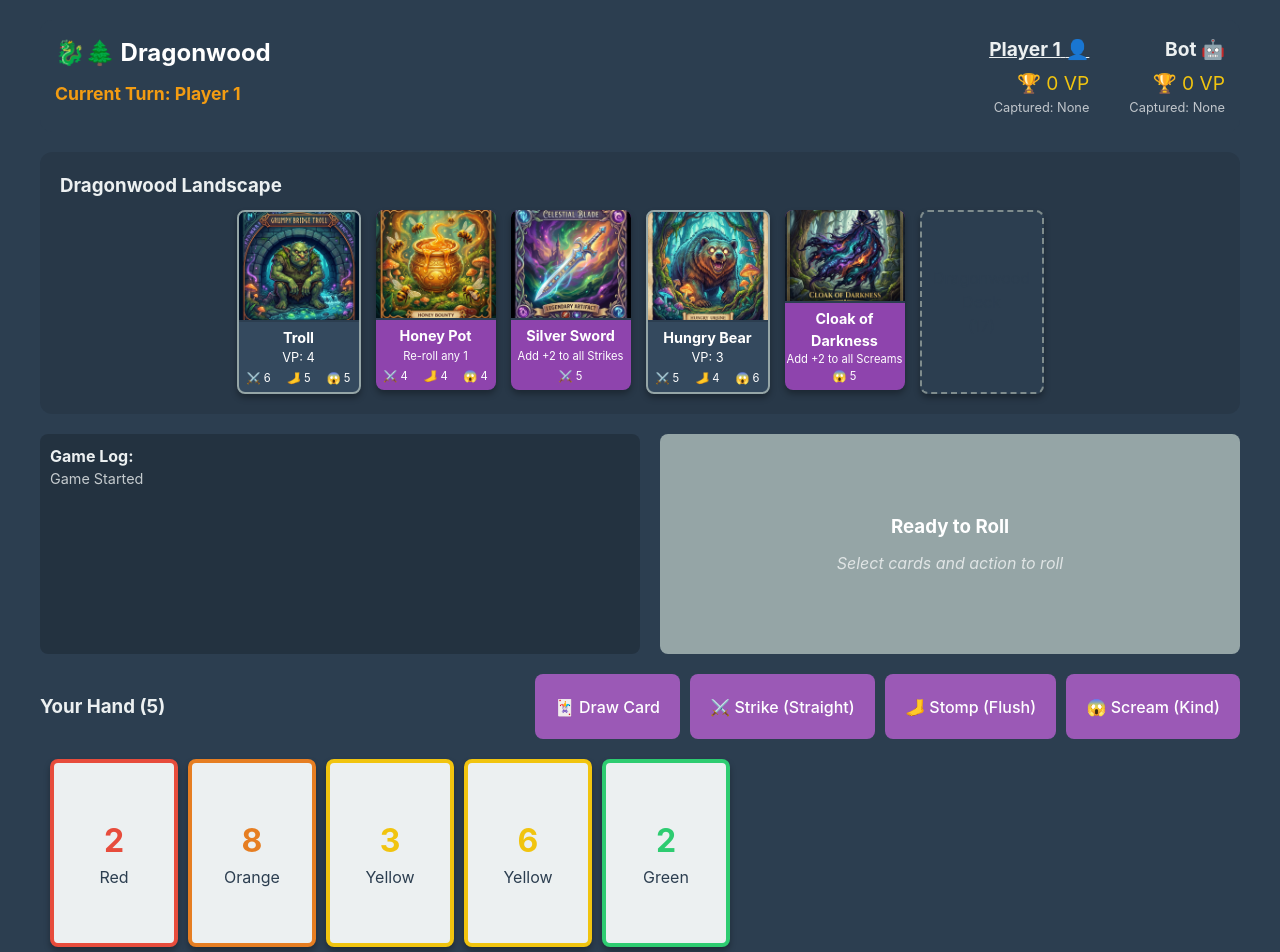
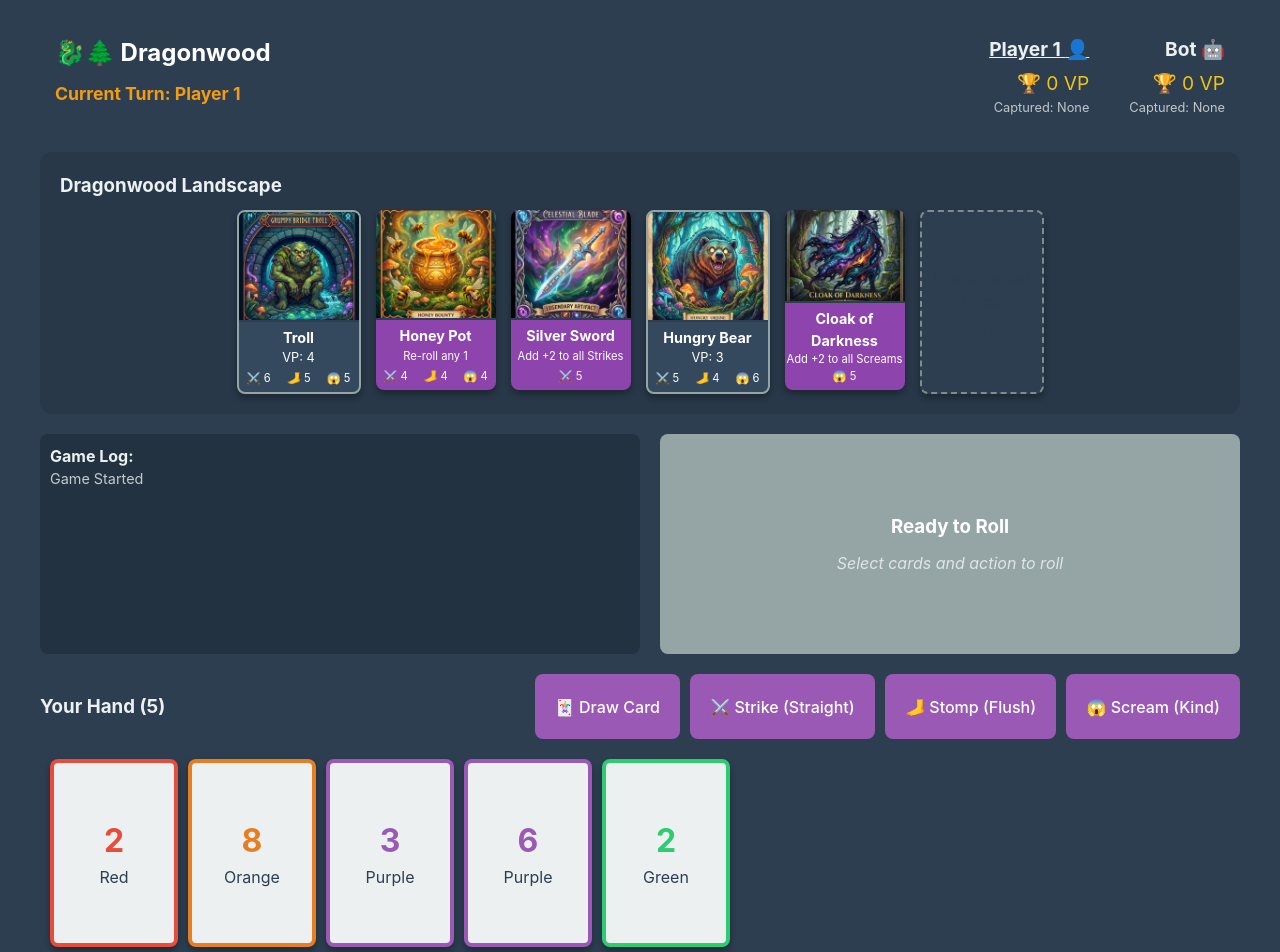
Before and after one commit to andrew-mcgrath/dragonwood, a React (Vite) app: page / in a window 1280 px wide. Shown: the top 952 px of the page. Built offline with nearby package versions, Linux system fonts and the light colour scheme.

Commit message:
feat: Replace yellow suit with purple across game types, logic, and UI, and add a 1.5s bot draw delay.

```diff
--- a/src/components/GameBoard.tsx
+++ b/src/components/GameBoard.tsx
@@ -256,7 +256,7 @@ export const GameBoard: React.FC<GameBoardProps> = ({ gameState, onDraw, onCaptu
                 <div style={{ display: 'flex', gap: '10px', overflowX: 'auto', padding: '10px' }}>
                     {[...gameState.players[0].hand].sort((a, b) => {
                         if (a.type !== 'adventurer' || b.type !== 'adventurer') return 0; // Keep special cards as is or move to end
-                        const suits = ['red', 'orange', 'yellow', 'green', 'blue'];
+                        const suits = ['red', 'orange', 'purple', 'green', 'blue'];
                         const suitDiff = suits.indexOf(a.suit) - suits.indexOf(b.suit);
                         if (suitDiff !== 0) return suitDiff;
                         return a.value - b.value;
--- a/src/engine/DeckManager.ts
+++ b/src/engine/DeckManager.ts
@@ -1,7 +1,7 @@
 import type { Creature, DragonwoodCard, Enhancement, PlayerCard, Suit } from './types';
 
 // Constants
-const SUITS: Suit[] = ['red', 'orange', 'yellow', 'green', 'blue'];
+const SUITS: Suit[] = ['red', 'orange', 'purple', 'green', 'blue'];
 const VALUES = [1, 2, 3, 4, 5, 6, 7, 8, 9, 10, 11, 12] as const;
 
 // Helper to shuffle array
--- a/src/engine/GameEngine.ts
+++ b/src/engine/GameEngine.ts
@@ -409,10 +409,9 @@ export class GameEngine {
         // Super simple bot: Attempts to draw always
         this.state.turnLog.push("Bot is thinking...");
         this.notify();
-        setTimeout(() => { // Simulate think time not real async, just logical separation?
-            // Actually in React state update must be atomic.
-            // So we just process directly.
+        setTimeout(() => {
+            // Simulate think time
             this.drawCard();
-        }, 0);
+        }, 1500);
     }
 }
--- a/src/engine/types.ts
+++ b/src/engine/types.ts
@@ -1,4 +1,4 @@
-export type Suit = 'red' | 'orange' | 'yellow' | 'green' | 'blue';
+export type Suit = 'red' | 'orange' | 'purple' | 'green' | 'blue';
 
 export type CardValue = 1 | 2 | 3 | 4 | 5 | 6 | 7 | 8 | 9 | 10 | 11 | 12;
 
--- a/src/index.css
+++ b/src/index.css
@@ -2,7 +2,7 @@
   /* Colors - Suits */
   --suit-red: #e74c3c;
   --suit-orange: #e67e22;
-  --suit-yellow: #f1c40f;
+  --suit-purple: #9b59b6;
   --suit-green: #2ecc71;
   --suit-blue: #3498db;
 
@@ -87,7 +87,7 @@ button:focus-visible {
   flex-direction: column;
   align-items: center;
   justify-content: center;
-     box-shadow: 0 4px 6px rgba(0,0,0,0.3);
+  box-shadow: 0 4px 6px rgba(0, 0, 0, 0.3);
   position: relative;
   user-select: none;
   transition: transform 0.2s;
```
Lines whose indentation alone changed are shown as unchanged.
